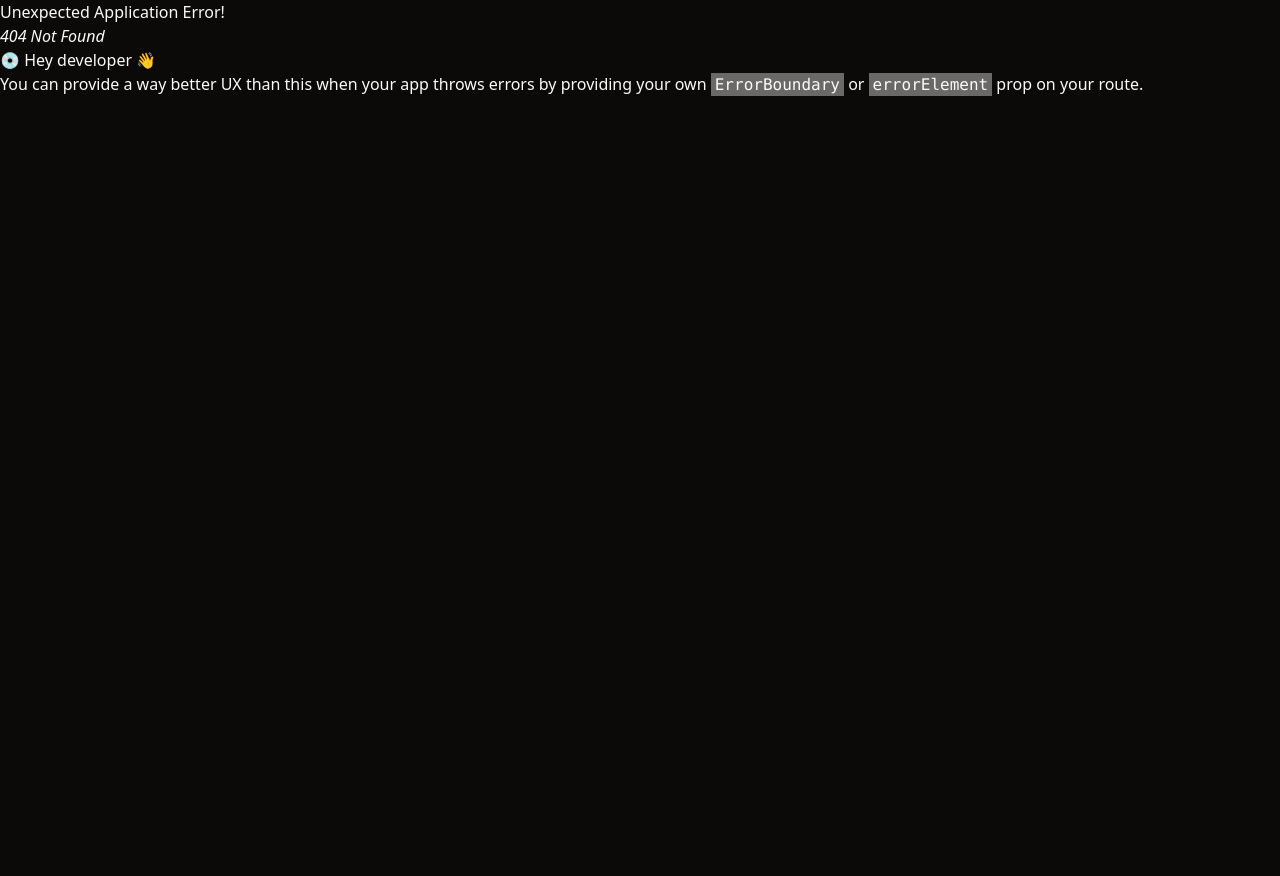
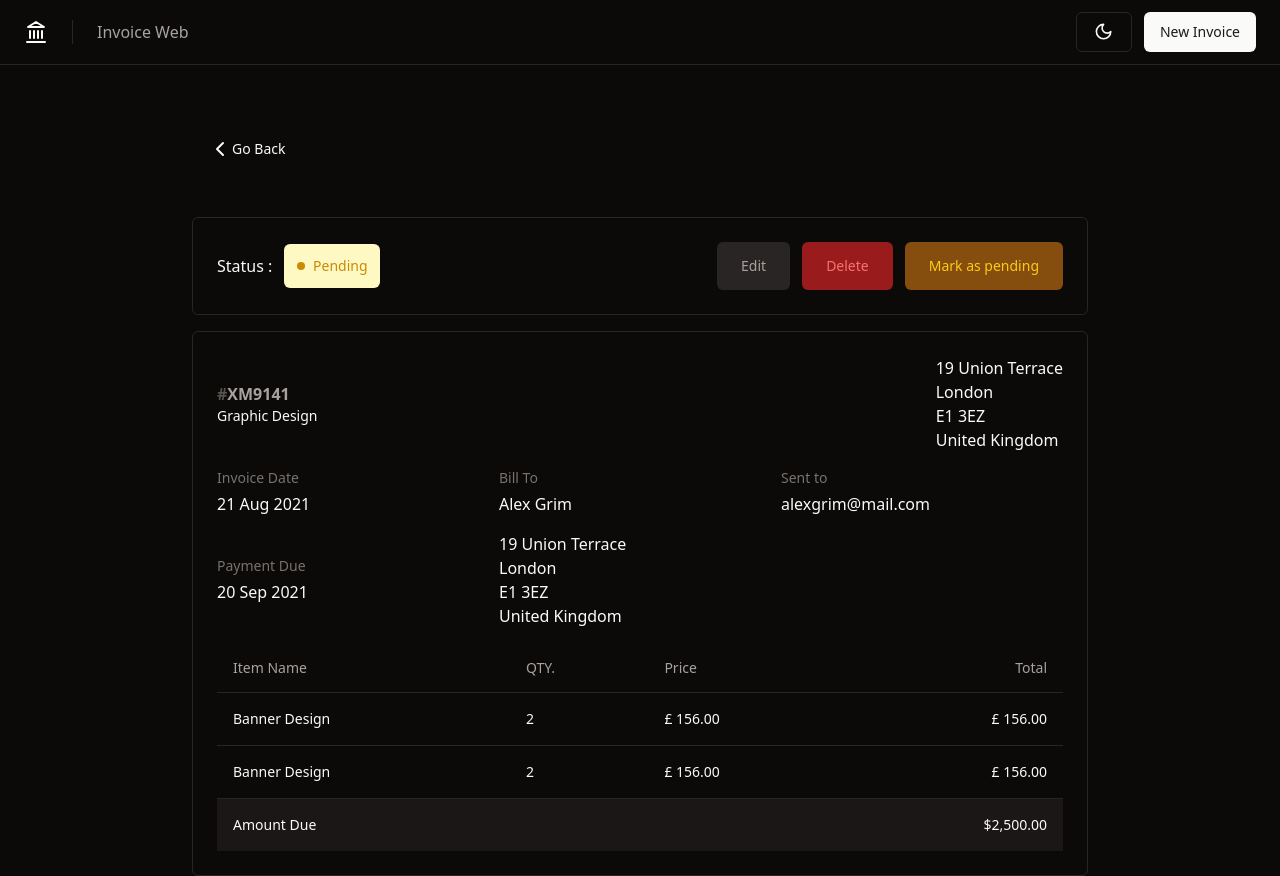
Before and after one commit to eddyzera/invoice-web, a React (Vite) app: page /invoice in a window 1280 px wide. Before the commit this address had no page. Before the commit the page ends 800 px from the top, so only its background shows below. Built offline with nearby package versions, Linux system fonts and the light colour scheme.

Commit message:
feat: creating invoice data

```diff
--- a/src/components/status/index.tsx
+++ b/src/components/status/index.tsx
@@ -10,7 +10,7 @@
   return (
     <div className={`flex items-center justify-center gap-2 p-3 ${statusType} rounded-md w-24`}>
       <span className='w-2 h-2 block rounded-full'></span>
-      <p className='capitalize'>{statusType}</p>
+      <p className='capitalize text-sm'>{statusType}</p>
     </div>
   )
 }
--- a/src/components/ui/button.tsx
+++ b/src/components/ui/button.tsx
@@ -18,6 +18,9 @@
           'bg-secondary text-secondary-foreground hover:bg-secondary/80',
         ghost: 'hover:bg-accent hover:text-accent-foreground',
         link: 'text-primary underline-offset-4 hover:underline',
+        paid: 'bg-emerald-800 text-emerald-400 hover:bg-emerald-800/90',
+        pending: 'bg-yellow-800 text-yellow-400 hover:bg-yellow-800/90',
+        draft: 'bg-stone-800 text-stone-400 hover:bg-stone-800/90'
       },
       size: {
         default: 'h-10 px-4 py-2',
--- /dev/null
+++ b/src/components/ui/table.tsx
@@ -0,0 +1,117 @@
+import * as React from "react"
+
+import { cn } from "@/lib/utils"
+
+const Table = React.forwardRef<
+  HTMLTableElement,
+  React.HTMLAttributes<HTMLTableElement>
+>(({ className, ...props }, ref) => (
+  <div className="relative w-full overflow-auto">
+    <table
+      ref={ref}
+      className={cn("w-full caption-bottom text-sm", className)}
+      {...props}
+    />
+  </div>
+))
+Table.displayName = "Table"
+
+const TableHeader = React.forwardRef<
+  HTMLTableSectionElement,
+  React.HTMLAttributes<HTMLTableSectionElement>
+>(({ className, ...props }, ref) => (
+  <thead ref={ref} className={cn("[&_tr]:border-b", className)} {...props} />
+))
+TableHeader.displayName = "TableHeader"
+
+const TableBody = React.forwardRef<
+  HTMLTableSectionElement,
+  React.HTMLAttributes<HTMLTableSectionElement>
+>(({ className, ...props }, ref) => (
+  <tbody
+    ref={ref}
+    className={cn("[&_tr:last-child]:border-0", className)}
+    {...props}
+  />
+))
+TableBody.displayName = "TableBody"
+
+const TableFooter = React.forwardRef<
+  HTMLTableSectionElement,
+  React.HTMLAttributes<HTMLTableSectionElement>
+>(({ className, ...props }, ref) => (
+  <tfoot
+    ref={ref}
+    className={cn(
+      "border-t bg-muted/50 font-medium [&>tr]:last:border-b-0",
+      className
+    )}
+    {...props}
+  />
+))
+TableFooter.displayName = "TableFooter"
+
+const TableRow = React.forwardRef<
+  HTMLTableRowElement,
+  React.HTMLAttributes<HTMLTableRowElement>
+>(({ className, ...props }, ref) => (
+  <tr
+    ref={ref}
+    className={cn(
+      "border-b transition-colors hover:bg-muted/50 data-[state=selected]:bg-muted",
+      className
+    )}
+    {...props}
+  />
+))
+TableRow.displayName = "TableRow"
+
+const TableHead = React.forwardRef<
+  HTMLTableCellElement,
+  React.ThHTMLAttributes<HTMLTableCellElement>
+>(({ className, ...props }, ref) => (
+  <th
+    ref={ref}
+    className={cn(
+      "h-12 px-4 text-left align-middle font-medium text-muted-foreground [&:has([role=checkbox])]:pr-0",
+      className
+    )}
+    {...props}
+  />
+))
+TableHead.displayName = "TableHead"
+
+const TableCell = React.forwardRef<
+  HTMLTableCellElement,
+  React.TdHTMLAttributes<HTMLTableCellElement>
+>(({ className, ...props }, ref) => (
+  <td
+    ref={ref}
+    className={cn("p-4 align-middle [&:has([role=checkbox])]:pr-0", className)}
+    {...props}
+  />
+))
+TableCell.displayName = "TableCell"
+
+const TableCaption = React.forwardRef<
+  HTMLTableCaptionElement,
+  React.HTMLAttributes<HTMLTableCaptionElement>
+>(({ className, ...props }, ref) => (
+  <caption
+    ref={ref}
+    className={cn("mt-4 text-sm text-muted-foreground", className)}
+    {...props}
+  />
+))
+TableCaption.displayName = "TableCaption"
+
+export {
+  Table,
+  TableHeader,
+  TableBody,
+  TableFooter,
+  TableHead,
+  TableRow,
+  TableCell,
+  TableCaption,
+}
--- /dev/null
+++ b/src/pages/app/invoiceData/index.tsx
@@ -0,0 +1,104 @@
+import { Status } from '@/components/status'
+import { Button } from '@/components/ui/button'
+import { Table, TableBody, TableCell, TableHead, TableHeader, TableRow, TableFooter } from '@/components/ui/table'
+import { ChevronLeft } from 'lucide-react'
+import React from 'react'
+
+export const InvoiceData: React.FunctionComponent = () => {
+  return (
+    <div className='flex items-center flex-col gap-4 justify-center pt-8 max-w-4xl m-auto'>
+      <div className='flex items-start justify-start w-full'>
+        <div className='flex items-center cursor-pointer py-8'>
+          <Button variant={'ghost'} className='flex items-center capitalize'>
+            <ChevronLeft />
+            go back
+          </Button>
+        </div>
+      </div>
+      <div className='border w-full p-6 rounded-md flex items-center justify-between'>
+        <div className='flex items-center gap-3'>
+          <p>Status :</p>
+          <Status statusType='pending' />
+        </div>
+        <div className='flex items-center gap-3'>
+          <Button className='p-6 bg-stone-800 text-stone-400 hover:bg-stone-800/60'>Edit</Button>
+          <Button className='p-6 bg-red-800 text-red-400 hover:bg-red-900/60'>Delete</Button>
+          <Button className='p-6' variant={'pending'}>Mark as pending</Button>
+        </div>
+      </div>
+      <div className='border w-full p-6 rounded-md'>
+        <div className='flex items-center justify-between'>
+          <div>
+            <p className='font-bold text-stone-400'>
+              <span className='text-stone-600'>#</span>
+              XM9141
+            </p>
+            <p className='text-sm text-foreground'>Graphic Design</p>
+          </div>
+          <div>
+            <p>19 Union Terrace</p>
+            <p>London</p>
+            <p>E1 3EZ</p>
+            <p>United Kingdom</p>
+          </div>
+        </div>
+        <div className='grid grid-cols-3 my-4'>
+          <div className='flex flex-col justify-start gap-1'>
+            <span className='text-sm text-stone-500'>Invoice Date</span>
+            <p className='text-md text-foreground'>21 Aug 2021</p>
+          </div>
+          <div className='flex flex-col justify-start gap-1'>
+            <span className='text-sm text-stone-500'>Bill To</span>
+            <p className='text-md text-foreground'>Alex Grim</p>
+          </div>
+          <div className='flex flex-col justify-start gap-1'>
+            <span className='text-sm text-stone-500'>Sent to</span>
+            <p className='text-md text-foreground'>alexgrim@mail.com</p>
+          </div>
+        </div>
+        <div className='grid grid-cols-[0.5fr_1fr] items-center my-4'>
+          <div className='flex flex-col justify-start gap-1'>
+            <span className='text-sm text-stone-500'>Payment Due</span>
+            <p className='text-md text-foreground'>20 Sep 2021</p>
+          </div>
+          <div className='flex flex-col items-start'>
+            <p>19 Union Terrace</p>
+            <p>London</p>
+            <p>E1 3EZ</p>
+            <p>United Kingdom</p>
+          </div>
+        </div>
+        <Table>
+          <TableHeader>
+            <TableRow>
+              <TableHead>Item Name</TableHead>
+              <TableHead>QTY.</TableHead>
+              <TableHead>Price</TableHead>
+              <TableHead className='flex items-center justify-end'>Total</TableHead>
+            </TableRow>
+          </TableHeader>
+          <TableBody>
+              <TableRow>
+                <TableCell>Banner Design</TableCell>
+                <TableCell>2</TableCell>
+                <TableCell>£ 156.00</TableCell>
+                <TableCell className='flex items-end justify-end'>£ 156.00</TableCell>
+              </TableRow>
+              <TableRow>
+                <TableCell>Banner Design</TableCell>
+                <TableCell>2</TableCell>
+                <TableCell>£ 156.00</TableCell>
+                <TableCell className='flex items-end justify-end'>£ 156.00</TableCell>
+              </TableRow>
+            </TableBody>
+            <TableFooter>
+              <TableRow>
+                <TableCell colSpan={3}>Amount Due</TableCell>
+                <TableCell className="text-right">$2,500.00</TableCell>
+              </TableRow>
+            </TableFooter>
+        </Table>
+      </div>
+    </div>
+  )
+}
--- a/src/providers/routes/index.tsx
+++ b/src/providers/routes/index.tsx
@@ -1,6 +1,7 @@
 import { createBrowserRouter, RouterProvider } from 'react-router-dom'
 
 import { Dashboard } from '@/pages/app/dashboard'
+import { InvoiceData } from '@/pages/app/invoiceData'
 import { SignIn } from '@/pages/auth/signIn'
 import { SignUp } from '@/pages/auth/signUp'
 import { AppLayoutProvider } from '@/providers/layout/app'
@@ -10,7 +11,7 @@
   {
     path: '/',
     element: <AppLayoutProvider />,
-    children: [{ path: '/', element: <Dashboard /> }],
+    children: [{ path: '/', element: <Dashboard /> }, { path: '/invoice', element: <InvoiceData /> }],
   },
 
   {
```
